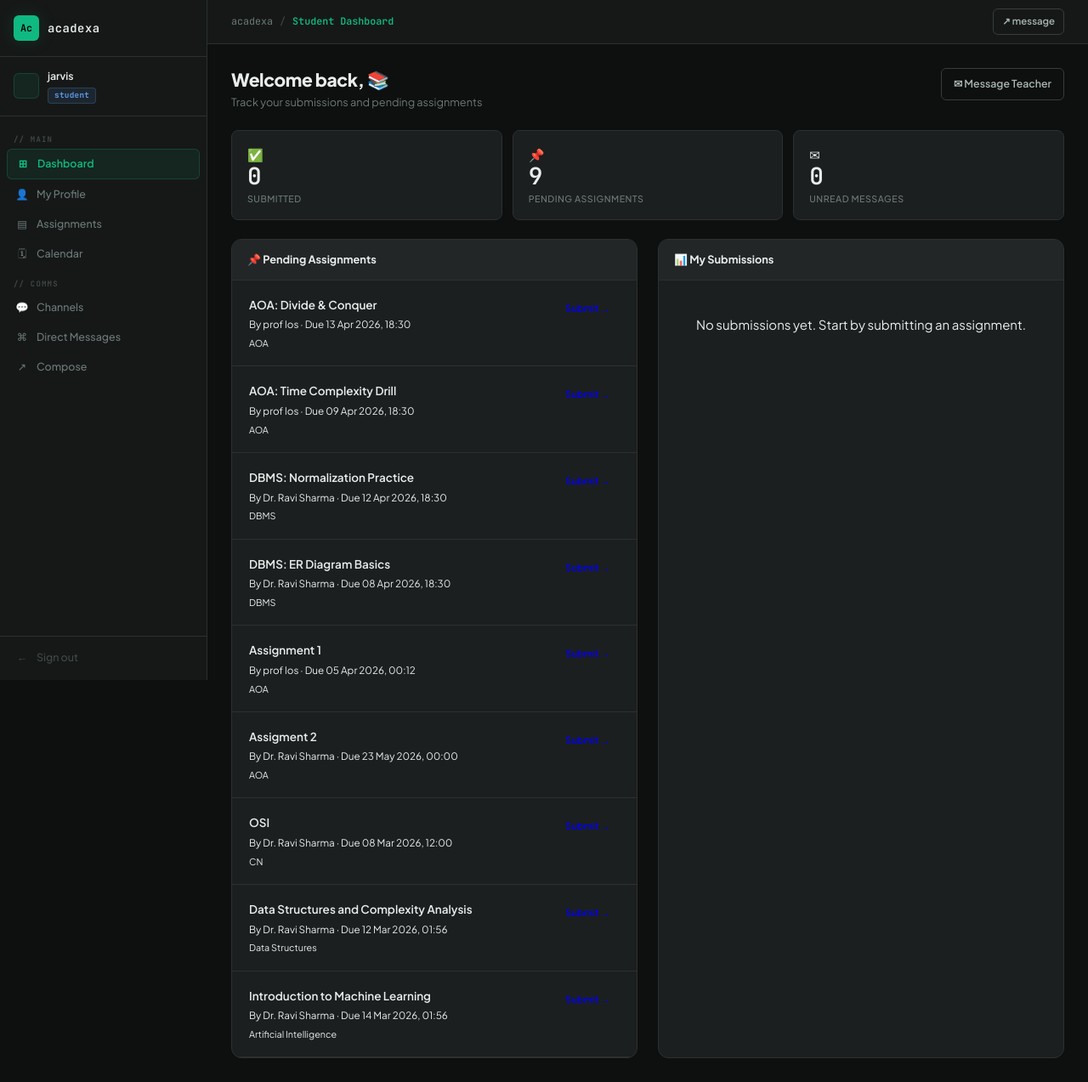
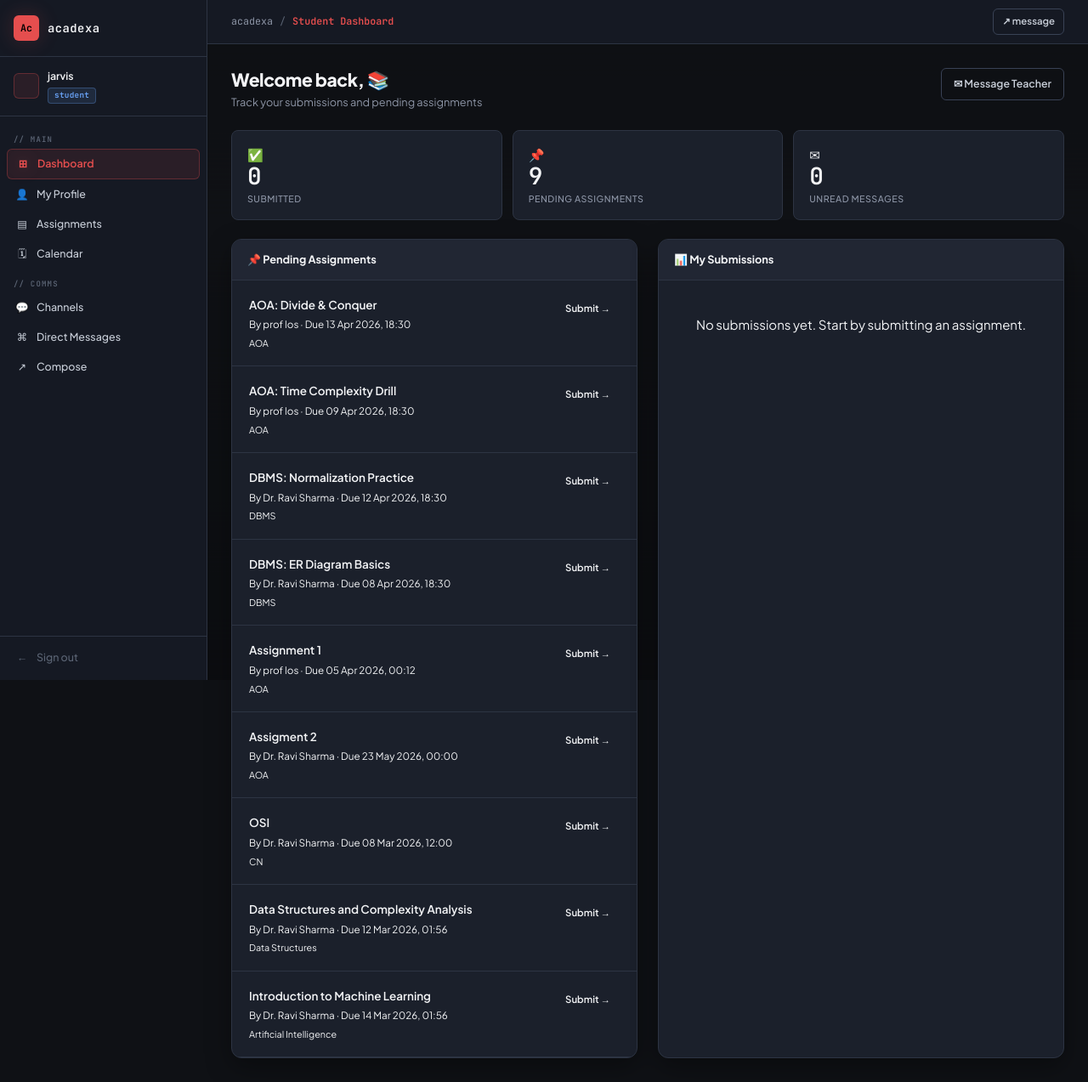
Before and after one commit to veDoDev/ACADEXA, a Django app: page /dashboard/ in a window 1280 px wide. Shown: the whole page at 85% size. Run offline with Django 4.2, Linux system fonts and the light colour scheme; a user stored in the database is signed in; data comes from the database, SQL or seed files in the repository; both versions use the stored data as it was after the commit.

Commit message:
Fixed the UI

```diff
--- a/static/css/acadexa.css
+++ b/static/css/acadexa.css
@@ -1,43 +1,43 @@
-/* ── Acadexa — Charcoal + Emerald Terminal Theme ── */
+/* ── Acadexa — Valorant-inspired tactical theme ── */
 @import url('https://fonts.googleapis.com/css2?family=JetBrains+Mono:wght@400;500;600&family=Plus+Jakarta+Sans:wght@400;500;600;700;800&display=swap');
 
 :root {
   /* Backgrounds */
-  --bg-base:      #0E0F0F;
-  --bg-surface:   #161818;
-  --bg-elevated:  #1C1F1F;
-  --bg-overlay:   #222626;
-  --bg-hover:     #2A2E2E;
+  --bg-base:      #0F1115;
+  --bg-surface:   #151923;
+  --bg-elevated:  #1B202B;
+  --bg-overlay:   #212633;
+  --bg-hover:     #2A3040;
 
   /* Borders */
-  --border:       #2C3030;
-  --border-md:    #363C3C;
-  --border-bright:#424A4A;
+  --border:       #2D3443;
+  --border-md:    #394255;
+  --border-bright:#4A556B;
 
   /* Text */
-  --text-1:       #E8EDEC;
-  --text-2:       #A8B5B2;
-  --text-3:       #6B7A78;
-  --text-4:       #404A48;
+  --text-1:       #F3F4F6;
+  --text-2:       #C8CED8;
+  --text-3:       #8D95A6;
+  --text-4:       #5B6474;
 
-  /* Emerald accent */
-  --green:        #10B981;
-  --green-2:      #34D399;
-  --green-dim:    #059669;
-  --green-bg:     rgba(16,185,129,0.08);
-  --green-border: rgba(16,185,129,0.22);
-  --green-glow:   0 0 20px rgba(16,185,129,0.15);
+  /* Valorant-style accent */
+  --green:        #E54E4E;
+  --green-2:      #FF6A5B;
+  --green-dim:    #C93A3A;
+  --green-bg:     rgba(229,78,78,0.10);
+  --green-border: rgba(229,78,78,0.30);
+  --green-glow:   0 0 24px rgba(229,78,78,0.20);
 
   /* Status colors */
-  --red:          #F87171;
-  --red-bg:       rgba(248,113,113,0.1);
-  --red-border:   rgba(248,113,113,0.2);
-  --yellow:       #FBBF24;
-  --yellow-bg:    rgba(251,191,36,0.1);
-  --yellow-border:rgba(251,191,36,0.2);
-  --blue:         #60A5FA;
-  --blue-bg:      rgba(96,165,250,0.1);
-  --blue-border:  rgba(96,165,250,0.2);
+  --red:          #FF6A5B;
+  --red-bg:       rgba(255,106,91,0.12);
+  --red-border:   rgba(255,106,91,0.28);
+  --yellow:       #F3C969;
+  --yellow-bg:    rgba(243,201,105,0.12);
+  --yellow-border:rgba(243,201,105,0.28);
+  --blue:         #6CA8FF;
+  --blue-bg:      rgba(108,168,255,0.12);
+  --blue-border:  rgba(108,168,255,0.28);
 
   --sidebar-w:  244px;
   --radius:     8px;
@@ -51,6 +51,11 @@
 *, *::before, *::after { box-sizing: border-box; margin: 0; padding: 0; }
 html { font-size: 15px; scroll-behavior: smooth; }
 
+::selection {
+  background: rgba(229,78,78,0.35);
+  color: var(--text-1);
+}
+
 body {
   font-family: 'Plus Jakarta Sans', sans-serif;
   background: var(--bg-base);
@@ -58,6 +63,90 @@ body {
   min-height: 100vh;
   line-height: 1.6;
   -webkit-font-smoothing: antialiased;
+}
+
+/* ── GAMING SKIN (uses existing variables only) ── */
+body::before {
+  content: '';
+  position: fixed;
+  inset: 0;
+  pointer-events: none;
+  z-index: 0;
+  /* scanlines + soft vignette */
+  background:
+    linear-gradient(to bottom, rgba(18,20,26,0.22), rgba(18,20,26,0.08) 35%, rgba(12,14,20,0.46)),
+    repeating-linear-gradient(
+      to bottom,
+      rgba(255,255,255,0.018) 0px,
+      rgba(255,255,255,0.018) 1px,
+      rgba(0,0,0,0.000) 3px,
+      rgba(0,0,0,0.000) 6px
+    );
+  mix-blend-mode: overlay;
+  opacity: 0.65;
+}
+
+/* keep app content above skin */
+.layout, .sidebar, .main-content, .topbar { position: relative; z-index: 1; }
+
+/* slightly punchier topbar */
+.topbar {
+  backdrop-filter: blur(10px);
+  background: color-mix(in srgb, var(--bg-surface) 86%, transparent);
+}
+
+/* cards feel more premium */
+.card {
+  border-color: var(--border-md);
+  box-shadow: 0 10px 30px rgba(0,0,0,0.35);
+}
+
+.card-header {
+  background:
+    linear-gradient(90deg, rgba(16,185,129,0.10), rgba(0,0,0,0.0) 55%),
+    var(--bg-overlay);
+}
+
+/* buttons pop a bit more */
+.btn-primary {
+  box-shadow: 0 10px 30px rgba(16,185,129,0.18);
+}
+
+.btn-outline {
+  background: color-mix(in srgb, var(--bg-overlay) 40%, transparent);
+}
+
+/* make chat panels look more "in-game" */
+.chat-sidebar, .chat-main {
+  border-color: var(--border-md);
+  box-shadow: 0 12px 40px rgba(0,0,0,0.45);
+}
+
+.chat-main-header, .chat-sidebar-header {
+  background:
+    linear-gradient(90deg, rgba(16,185,129,0.10), rgba(0,0,0,0.0) 62%),
+    var(--bg-overlay);
+}
+
+.bubble {
+  border-color: var(--border-md);
+}
+
+/* ── LINKS (remove default blue/purple) ── */
+a,
+a:visited {
+  color: inherit;
+  text-decoration: none;
+}
+
+a:hover {
+  color: var(--text-1);
+}
+
+a:focus-visible {
+  outline: 2px solid rgba(16,185,129,0.45);
+  outline-offset: 2px;
+  border-radius: 6px;
 }
 
 /* ── SCROLLBAR ── */
@@ -178,9 +267,16 @@ body {
   gap: 9px;
   padding: 7px 10px;
   border-radius: var(--radius-sm);
-  color: var(--text-3);
+  color: var(--text-2);
   text-decoration: none;
   font-size: 0.83rem;
+.chat-link:visited,
+.chat-link:hover,
+.chat-link:focus,
+.chat-link:active {
+  color: inherit;
+  text-decoration: none;
+}
   font-weight: 500;
   transition: all 0.12s;
   margin-bottom: 1px;
@@ -193,6 +289,10 @@ body {
   color: var(--green);
   font-weight: 600;
   border: 1px solid var(--green-border);
+}
+
+.nav-link.active .nav-icon {
+  filter: drop-shadow(0 0 10px rgba(229,78,78,0.35));
 }
 
 .nav-icon { width: 16px; text-align: center; font-size: 0.82rem; flex-shrink: 0; }
@@ -435,6 +535,12 @@ body {
   border: 1px solid transparent;
   transition: all 0.13s;
   white-space: nowrap;
+}
+.btn:visited,
+.btn:hover,
+.btn:focus,
+.btn:active {
+  text-decoration: none;
 }
 
 .btn-primary {
--- a/templates/base/base.html
+++ b/templates/base/base.html
@@ -8,7 +8,7 @@
   <link rel="preconnect" href="https://fonts.googleapis.com">
   <link rel="preconnect" href="https://fonts.gstatic.com" crossorigin>
   <link href="https://fonts.googleapis.com/css2?family=JetBrains+Mono:wght@400;500;600&family=Plus+Jakarta+Sans:wght@400;500;600;700;800&display=swap" rel="stylesheet">
-  <link rel="stylesheet" href="{% static 'css/acadexa.css' %}">
+  <link rel="stylesheet" href="{% static 'css/acadexa.css' %}?v=valorant2">
   {% block extra_head %}{% endblock %}
 </head>
 <body>
--- a/templates/communications/dm_chat.html
+++ b/templates/communications/dm_chat.html
@@ -55,7 +55,7 @@
       <form method="POST" style="display:contents;">
         {% csrf_token %}
         <textarea name="body" placeholder="> type a message..." required></textarea>
-        <button type="submit" class="btn btn-gold">Send</button>
+        <button type="submit" class="btn btn-primary">Send</button>
       </form>
     </div>
   </div>
```
Also changed, not shown: apps/communications/views.py (+3 -9 lines), templates/communications/channels/detail.html (+37 -40 lines), db.sqlite3, 2 other files.
